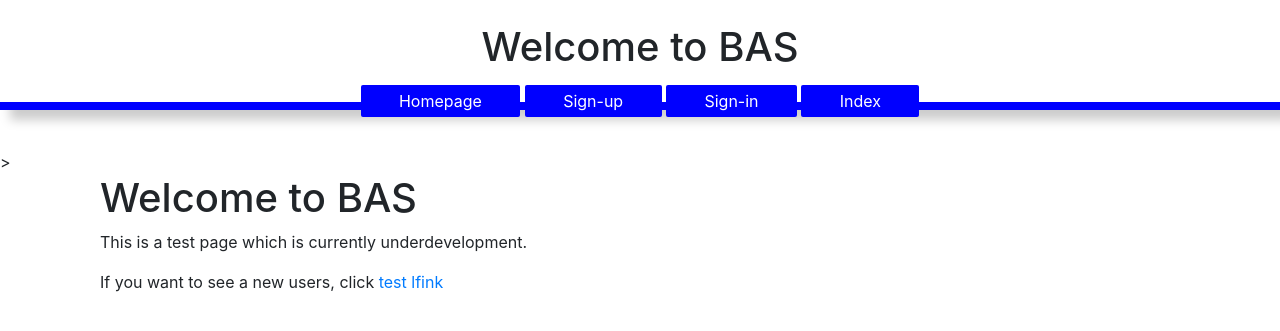
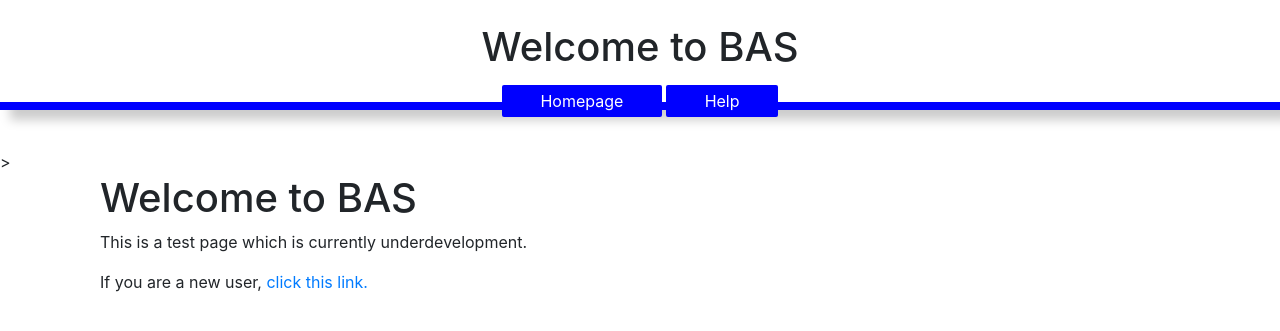
Before and after one commit to MrpancakeO/Social-Media-Project-Website, a Node server app: page / in a window 1280 px wide. Shown: the top 331 px of the page. Run offline with Node 20, Linux system fonts and the light colour scheme; some libraries are stand-ins or nearby versions; some web fonts are replaced.

Commit message:
stuff works

```diff
--- a/seed.js
+++ b/seed.js
@@ -4,7 +4,7 @@ const mongoose = require("mongoose"),
   User = require("./models/user");
 
 mongoose.connect(
-  "mongodb://localhost:27017/recipe_db",
+  "mongodb://localhost:27017/Social_Media_BAS",
   { useNewUrlParser: true }
 );
 mongoose.set("useCreateIndex", true);
--- a/views/index.ejs
+++ b/views/index.ejs
@@ -3,7 +3,7 @@
     <div class="col-sm-6">
         <h1>Welcome to BAS</h1>
         <p>This is a test page which is currently underdevelopment.</p>
-        <p>If you want to see a new users, click <a href="/signup"> test lfink</a></p>
+        <p>If you are a new user, <a href="/signup"> click this link.</a></p>
     </div>
 
 
--- a/views/layout.ejs
+++ b/views/layout.ejs
@@ -1,5 +1,6 @@
 <!DOCTYPE html>>
 <html>
+
 <head>
     <title>
         Welcome to BAS
@@ -8,6 +9,7 @@
     <link rel="stylesheet" href="https://stackpath.bootstrapcdn.com/bootstrap/4.3.1/css/bootstrap.min.css"
         integrity="sha384-ggOyR0iXCbMQv3Xipma34MD+dH/1fQ784/j6cY/iJTQUOhcWr7x9JvoRxT2MZw1T" crossorigin="anonymous">
 </head>
+
 <body>
     <div id="nav">
 
@@ -18,14 +20,16 @@
             <a href="/homepage">
                 <span class="button">Homepage</span>
             </a>
+            <!--
             <a href="signup.html">
                 <span class="button">Sign-up</span>
             </a>
             <a href="signin.html">
                 <span class="button">Sign-in</span>
             </a>
+            -->
             <a href="/">
-                <span class="button">Index</span>
+                <span class="button">Help</span>
             </a>
         </div>
     </div>
```
